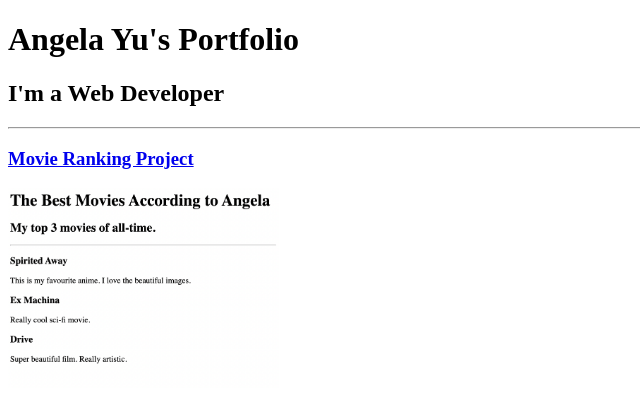
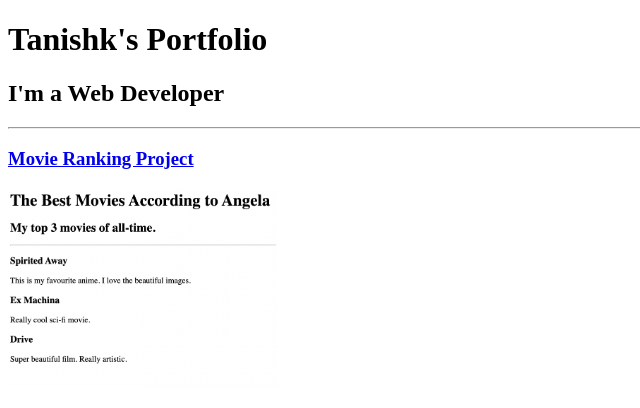
Before and after one commit to tan-ishk007/html-portfolio, a plain HTML site: page index.html in a window 1280 px wide. Shown: the top 408 px of the page, without its empty margins (0-640 px from the left). Drawn offline with Linux system fonts and the light colour scheme.

Commit message:
Update index.html

```diff
--- a/index.html
+++ b/index.html
@@ -6,7 +6,7 @@
     </head>
 
     <body>
-        <h1>Angela Yu's Portfolio</h1>
+        <h1>Tanishk's Portfolio</h1>
             <h2>I'm a Web Developer</h2>
             <hr/>
 
```
